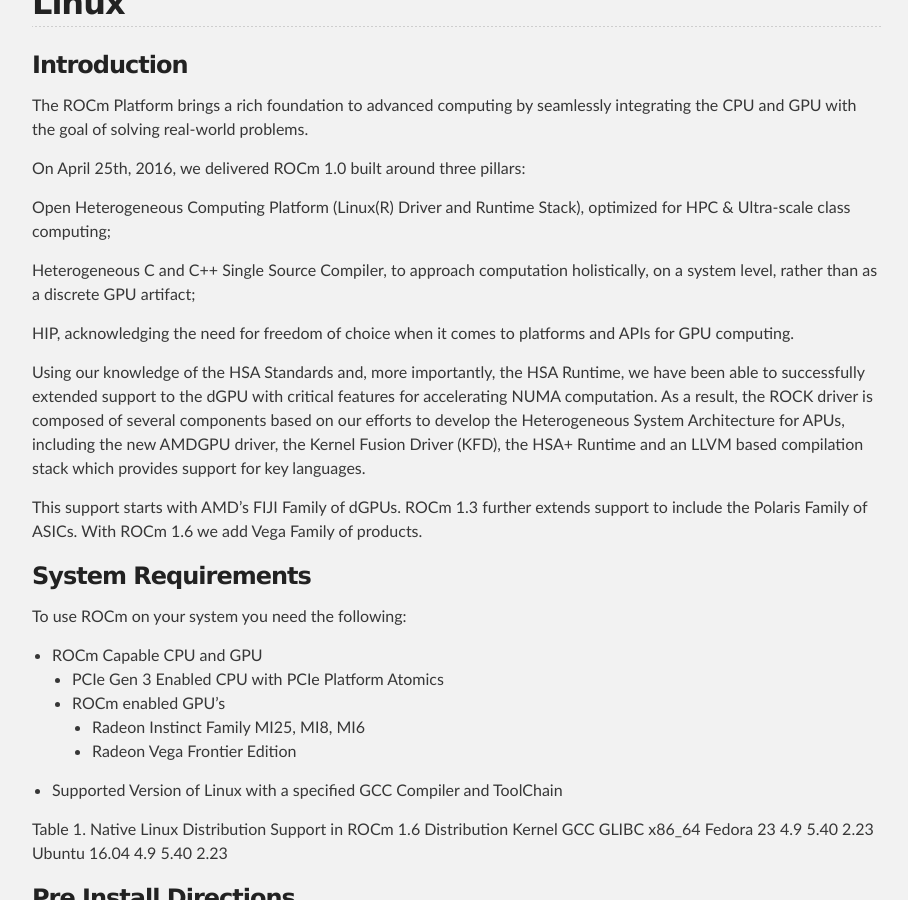
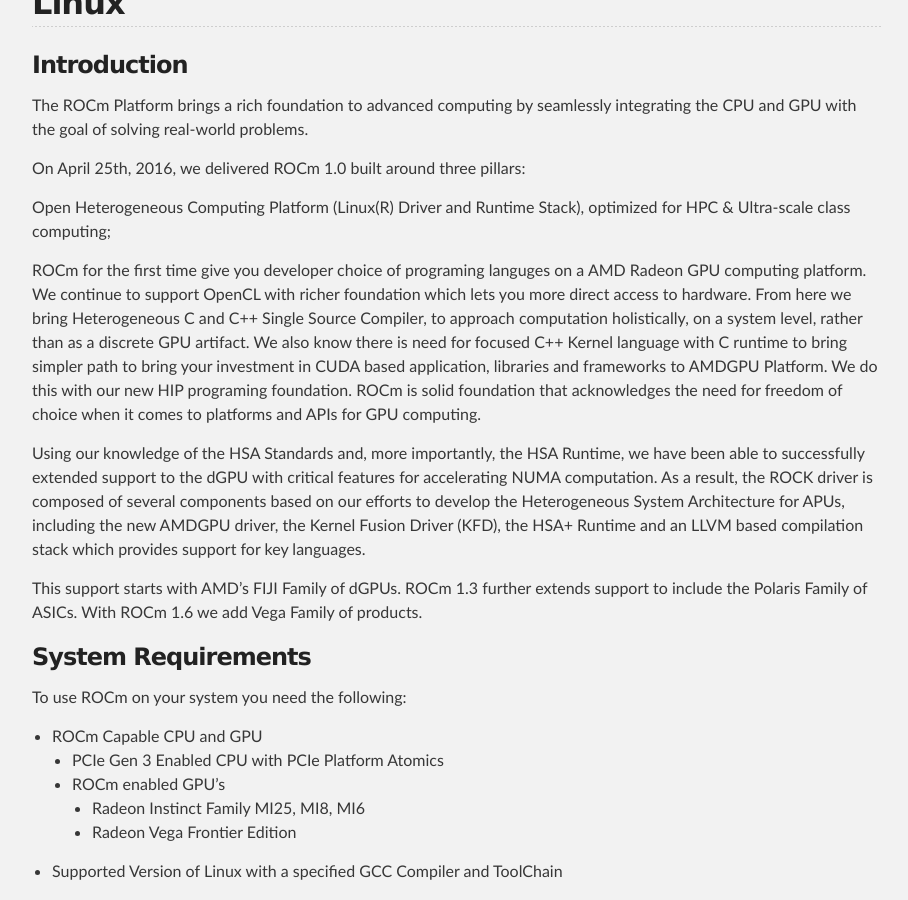
Before and after one commit to ROCm/ROCm.github.io, a Jekyll site: the page built from ROCmInstall.md, in a window 1280 px wide and 900 px high, scrolled down 422 px. Shown: the whole window, without its empty margins (183-1091 px from the left). Built offline with Jekyll 4.4.1, drawn with Linux system fonts in a browser that asks for light colours; our own code applies the rules of GitHub Pages for plain Markdown files.

Commit message:
Update ROCmInstall.md

```diff
--- a/ROCmInstall.md
+++ b/ROCmInstall.md
@@ -7,9 +7,7 @@
 
 Open Heterogeneous Computing Platform (Linux(R) Driver and Runtime Stack), optimized for HPC & Ultra-scale class computing;
 
-Heterogeneous C and C++ Single Source Compiler, to approach computation holistically, on a system level, rather than as a discrete GPU artifact;
-
-HIP, acknowledging the need for freedom of choice when it comes to platforms and APIs for GPU computing.
+ROCm for the first time give you developer choice of programing languges on a AMD Radeon GPU computing platform.  We continue to support OpenCL with richer foundation which lets you more direct access to hardware. From here we bring Heterogeneous C and C++ Single Source Compiler, to approach computation holistically, on a system level, rather than as a discrete GPU artifact.  We also know there is need for focused  C++ Kernel language with C runtime to bring simpler path to bring your investment in CUDA based application, libraries and frameworks to AMDGPU Platform. We do this with our new HIP programing foundation.  ROCm is solid foundation that acknowledges the need for freedom of choice when it comes to platforms and APIs for GPU computing.
 
 Using our knowledge of the HSA Standards and, more importantly, the HSA Runtime, we have been able to successfully extended support to the dGPU with critical features for accelerating NUMA computation.
 As a result, the ROCK driver is composed of several components based on our efforts to develop the Heterogeneous System Architecture for APUs, including the new AMDGPU driver, the Kernel Fusion Driver (KFD),
```
